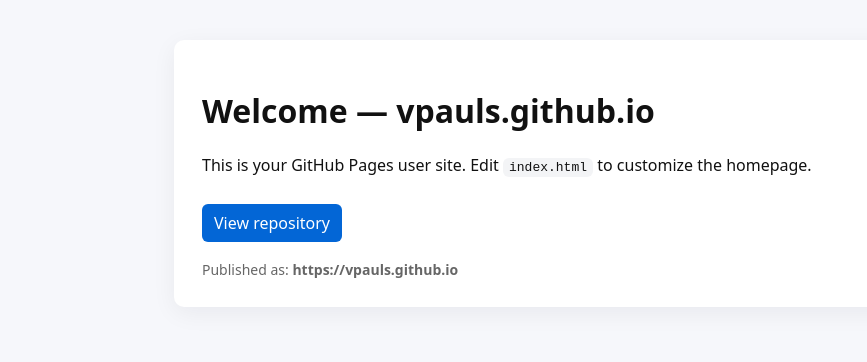
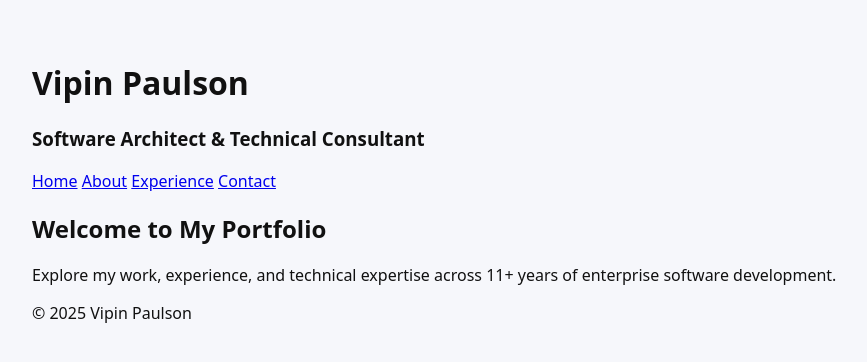
Before and after one commit to vpauls/vpauls.github.io, a plain HTML site: page index.html in a window 1280 px wide. Shown: the whole page, without its empty margins (8-875 px from the left). Drawn offline with Linux system fonts and the light colour scheme.

Commit message:
page update

```diff
--- a/index.html
+++ b/index.html
@@ -12,11 +12,25 @@
   </style>
 </head>
 <body>
-  <div class="wrap">
-    <h1>Welcome — vpauls.github.io</h1>
-    <p>This is your GitHub Pages user site. Edit <code>index.html</code> to customize the homepage.</p>
-    <p><a class="btn" href="https://github.com/vpauls/vpauls.github.io" target="_blank" rel="noopener">View repository</a></p>
-    <footer style="margin-top:18px;color:#666;font-size:14px">Published as: <strong>https://vpauls.github.io</strong></footer>
+<header>
+  <h1>Vipin Paulson</h1>
+  <h3>Software Architect & Technical Consultant</h3>
+</header>
+
+<nav>
+  <a href="pages/index.html">Home</a>
+  <a href="pages/about.html">About</a>
+  <a href="pages/experience.html">Experience</a>
+  <a href="pages/contact.html">Contact</a>
+</nav>
+
+<div class="container">
+  <div class="section">
+    <h2>Welcome to My Portfolio</h2>
+    <p>Explore my work, experience, and technical expertise across 11+ years of enterprise software development.</p>
   </div>
+</div>
+
+<footer>&copy; 2025 Vipin Paulson</footer>
 </body>
 </html>
--- /dev/null
+++ b/pages/style.css
@@ -0,0 +1,48 @@
+
+body {
+    font-family: Arial, sans-serif;
+    margin: 0;
+    background: #f5f7fa;
+    animation: fadein 1s ease-in;
+}
+header {
+    background: linear-gradient(135deg, #4b86b4, #2a4d69);
+    padding: 20px;
+    color: white;
+    text-align: center;
+}
+nav {
+    display: flex;
+    justify-content: center;
+    gap: 30px;
+    background: #e3e8ee;
+    padding: 10px;
+}
+nav a {
+    text-decoration: none;
+    font-weight: bold;
+    color: #2a4d69;
+    transition: 0.3s;
+}
+nav a:hover {
+    color: #4b86b4;
+    transform: scale(1.1);
+}
+.container {
+    max-width: 900px;
+    margin: auto;
+    padding: 40px;
+}
+.section {
+    margin-bottom: 40px;
+    animation: slidein 1s ease;
+}
+@keyframes fadein { from { opacity: 0; } to { opacity: 1; } }
+@keyframes slidein { from { transform: translateY(20px); opacity: 0; } to { transform: translateY(0); opacity: 1; } }
+footer {
+    background: #2a4d69;
+    color: white;
+    text-align: center;
+    padding: 20px;
+    margin-top: 40px;
+}
```
Also changed, not shown: pages/about.html (added, +27 -0 lines), pages/contact.html (added, +29 -0 lines), pages/experience.html (added, +27 -0 lines).
